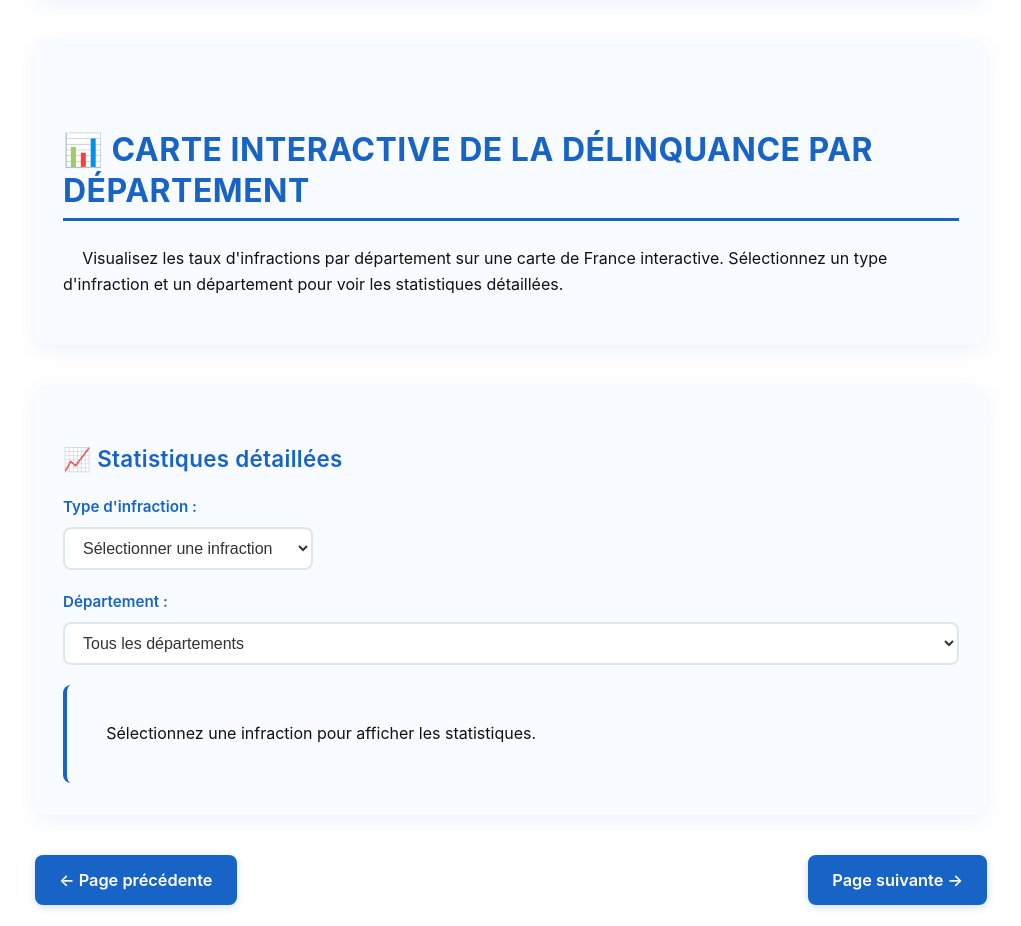
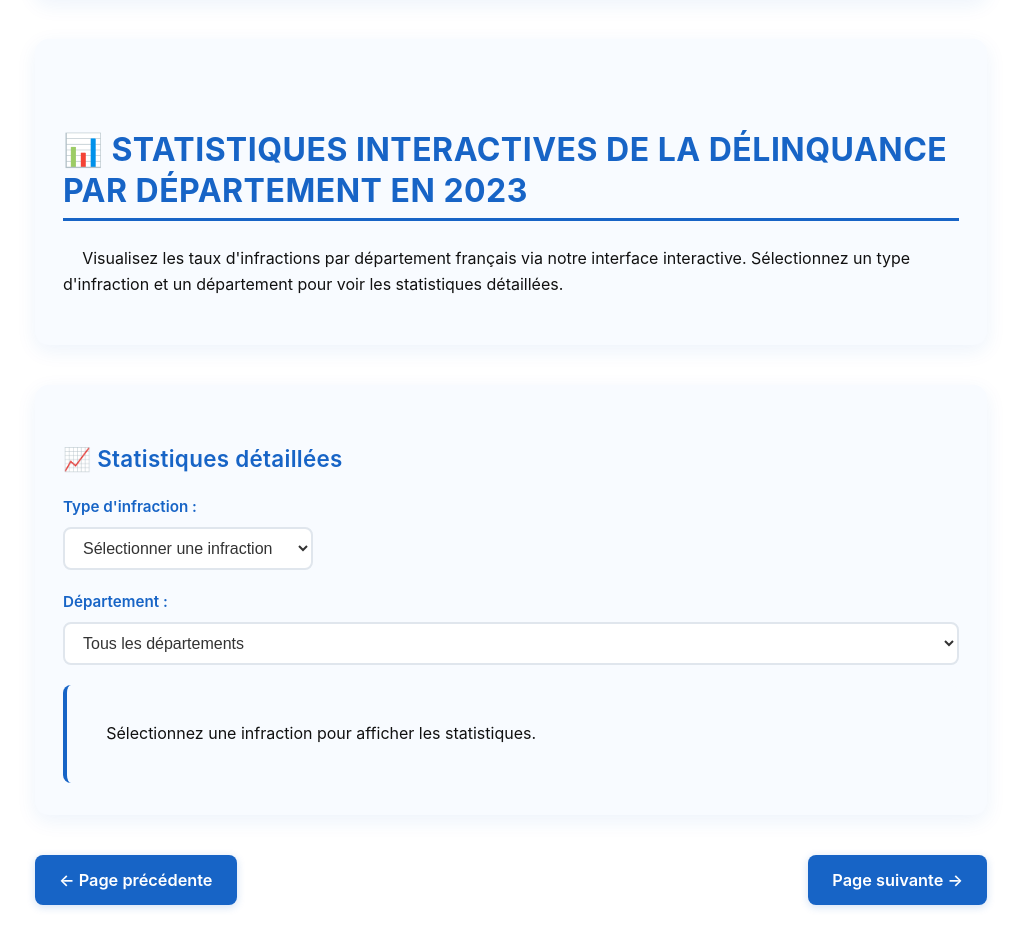
Before and after one commit to lucas45000/test-etat, a plain HTML site: page table-index.html in a window 1280 px wide. Shown: the part 5900-6826 px from the top of the page, without its empty margins (129-1150 px from the left). Drawn offline with Linux system fonts and the light colour scheme; no server answers.

Commit message:
Update table-index.html

```diff
--- a/table-index.html
+++ b/table-index.html
@@ -163,8 +163,8 @@
     </section>
 
     <section class="content-block">
-      <h2>📊 Carte interactive de la délinquance par département</h2>
-      <p>Visualisez les taux d'infractions par département sur une carte de France interactive. Sélectionnez un type d'infraction et un département pour voir les statistiques détaillées.</p>
+      <h2>📊 Statistiques interactives de la délinquance par département en 2023</h2>
+      <p>Visualisez les taux d'infractions par département français via notre interface interactive. Sélectionnez un type d'infraction et un département pour voir les statistiques détaillées.</p>
     </section>
 
     <section class="content-block map-stats-section">
```
